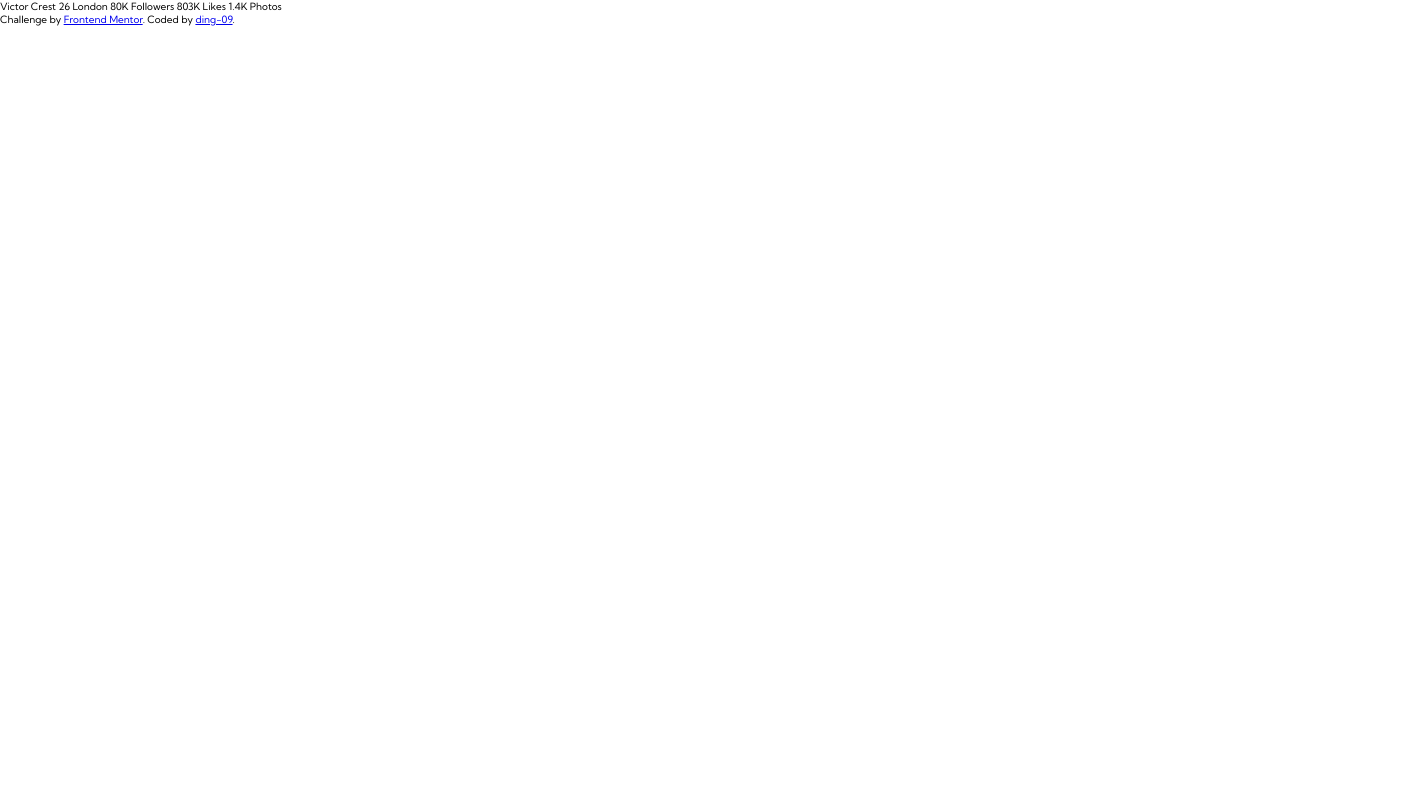
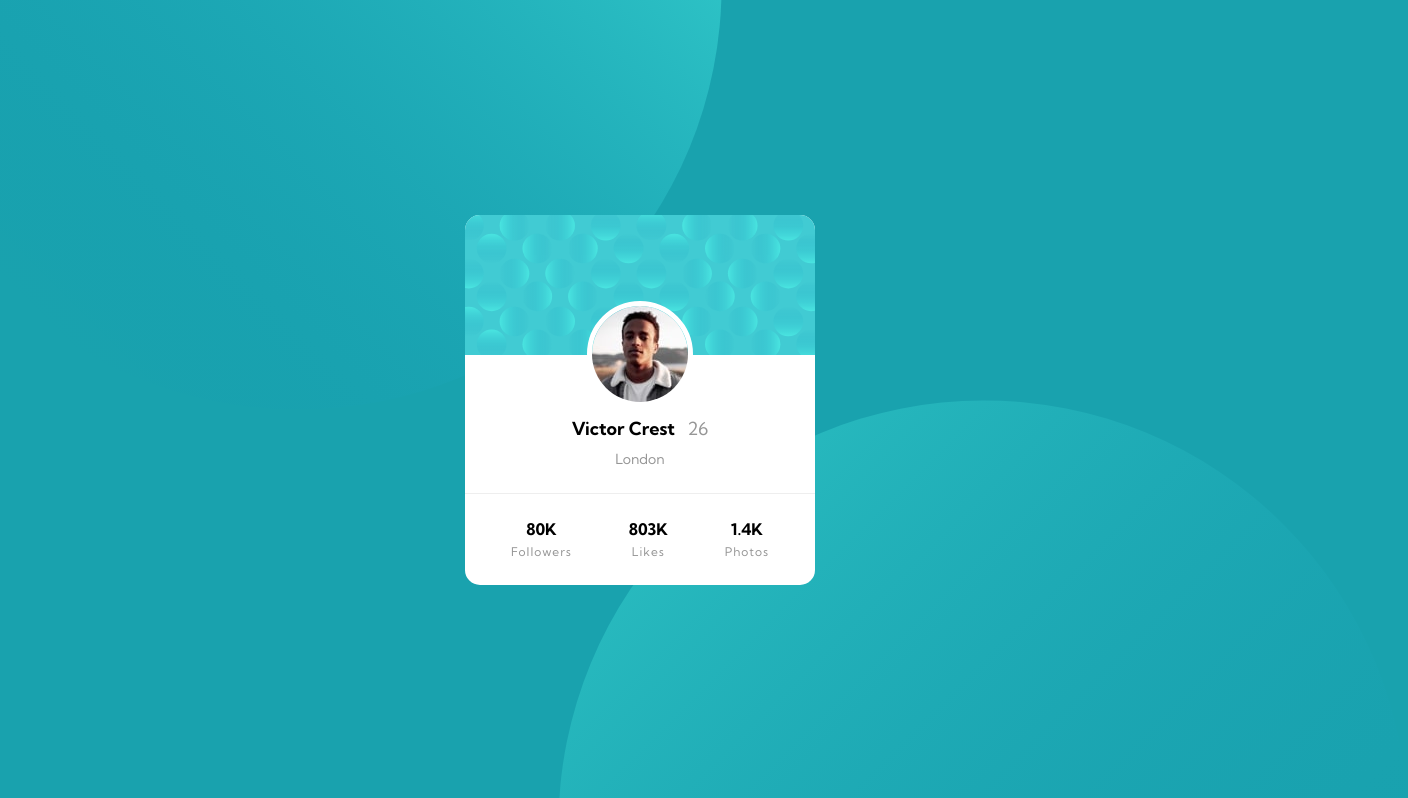
Before and after one commit to ding-09/profile-card, a plain HTML site: page index.html in a window 1280 px wide. Shown: the top 798 px of the page, 1408 px wide, since content can reach past the window. Drawn offline with Linux system fonts and the light colour scheme.

Commit message:
finished profile card

```diff
--- a/index.html
+++ b/index.html
@@ -18,13 +18,37 @@
     <title>Frontend Mentor | Profile card component</title>
   </head>
   <body>
-    Victor Crest 26 London 80K Followers 803K Likes 1.4K Photos
+    <div class="bg-images">
+      <img class="top-circle" src="./images/bg-pattern-top.svg" alt="">
+      <img class="bottom-circle" src="./images/bg-pattern-bottom.svg" alt="">
+    </div>
+    <section class="profile-card">
+      <section class="top-card">
+        <img id="card-pattern" src="./images/bg-pattern-card.svg" alt="">
+        <img id="victor" src="./images/image-victor.jpg" alt="">
+        <div class="profile-info">
+          <h1>Victor Crest</h1>
+          <span>26</span>
+          <p>London</p>
+        </div>
+      </section>
+      <section class="bottom-card">
+        <ul>
+          <li>80K<br><p class="sub-text">Followers</p></li>
+          <li>803K<br><p class="sub-text">Likes</p></li>
+          <li>1.4K<br><p class="sub-text">Photos</p></li>
+        </ul>
+      </section>
+    </section>
 
-    <footer class="attribution">
+
+    <!-- Victor Crest 26 London 80K Followers 803K Likes 1.4K Photos -->
+
+    <!-- <footer class="attribution">
       Challenge by
       <a href="https://www.frontendmentor.io?ref=challenge" target="_blank"
         >Frontend Mentor</a
       >. Coded by <a href="#">ding-09</a>.
-    </footer>
+    </footer> -->
   </body>
 </html>
--- a/styles/_global.scss
+++ b/styles/_global.scss
@@ -1,13 +1,120 @@
 * {
-    margin: 0;
-    padding: 0;
-    box-sizing: border-box;
+  margin: 0;
+  padding: 0;
+  box-sizing: border-box;
 }
 
 html {
-    font-size: 62.5%;
+  font-size: 62.5%;
 }
 
 body {
-    font-family: 'Kumbh Sans', sans-serif;
+  font-family: 'Kumbh Sans', sans-serif;
+  background-color: $primary-cyan;
+  position: relative;
+  min-height: 100vh;
+  overflow: hidden;
 }
+
+ul {
+  list-style: none;
+}
+
+.bg-images img {
+    height: 85rem;
+    width: auto;
+    display: block;
+    position: absolute;
+}
+
+.top-circle {
+    top: -55%;
+    left: -10%;
+}
+
+.bottom-circle {
+    right: -10%;
+    top: 50%;
+}
+
+.profile-card {
+  width: 35rem;
+  height: 37rem;
+  position: absolute;
+  left: 50%;
+  top: 50%;
+  transform: translate(-50%, -50%);
+  border-radius: 1.5rem;
+  background-color: white;
+}
+
+.top-card {
+  height: 75%;
+  position: relative;
+}
+
+.profile-info {
+  text-align: center;
+  position: absolute;
+  bottom: 0;
+  left: 50%;
+  transform: translate(-50%, -50%);
+  h1 {
+    display: inline-block;
+    font-size: $text;
+    margin-right: 1rem;
+    font-weight: 600;
+  }
+  span {
+    font-size: $text;
+    color: $neutral-gray;
+  }
+  p {
+    margin-top: 1rem;
+    color: $neutral-gray;
+    font-size: 1.4rem;
+  }
+}
+
+#card-pattern {
+  border-top-left-radius: 1.5rem;
+  border-top-right-radius: 1.5rem;
+}
+
+#victor {
+  display: block;
+  border-radius: 50%;
+  border: 5px solid white;
+  position: absolute;
+  top: 50%;
+  left: 50%;
+  transform: translate(-50%, -50%);
+}
+
+.bottom-card {
+  border-top: 1px solid #eeeeee;
+  height: 25%;
+  border-bottom-left-radius: 1.5rem;
+  border-bottom-right-radius: 1.5rem;
+  text-align: center;
+  ul {
+    display: flex;
+    align-items: center;
+    justify-content: space-around;
+    width: 90%;
+    height: 100%;
+    margin: auto;
+    li {
+      font-size: 1.6rem;
+      font-weight: 700;
+    }
+  }
+}
+
+.sub-text {
+  color: $neutral-gray;
+  font-size: 1.2rem;
+  letter-spacing: 1px;
+  font-weight: 400;
+  margin-top: 0.5rem;
+}
```
Also changed, not shown: styles/style.css, 1 other file.
